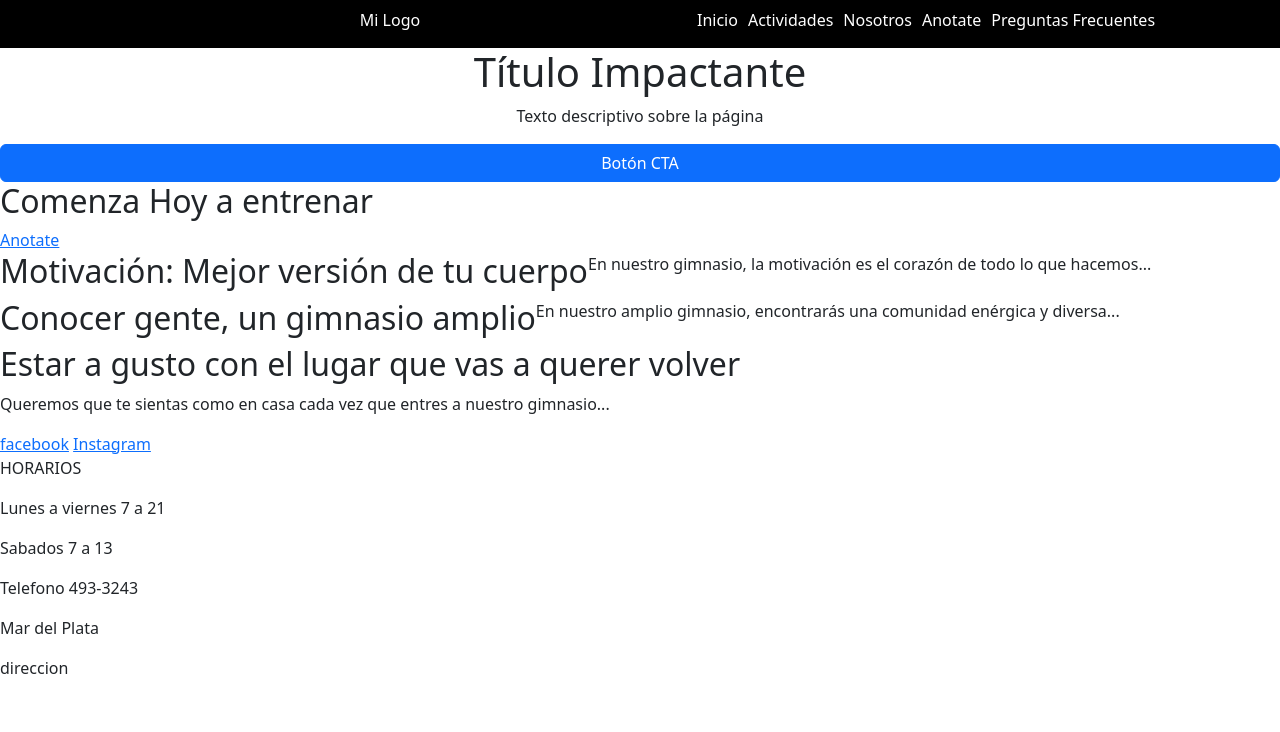
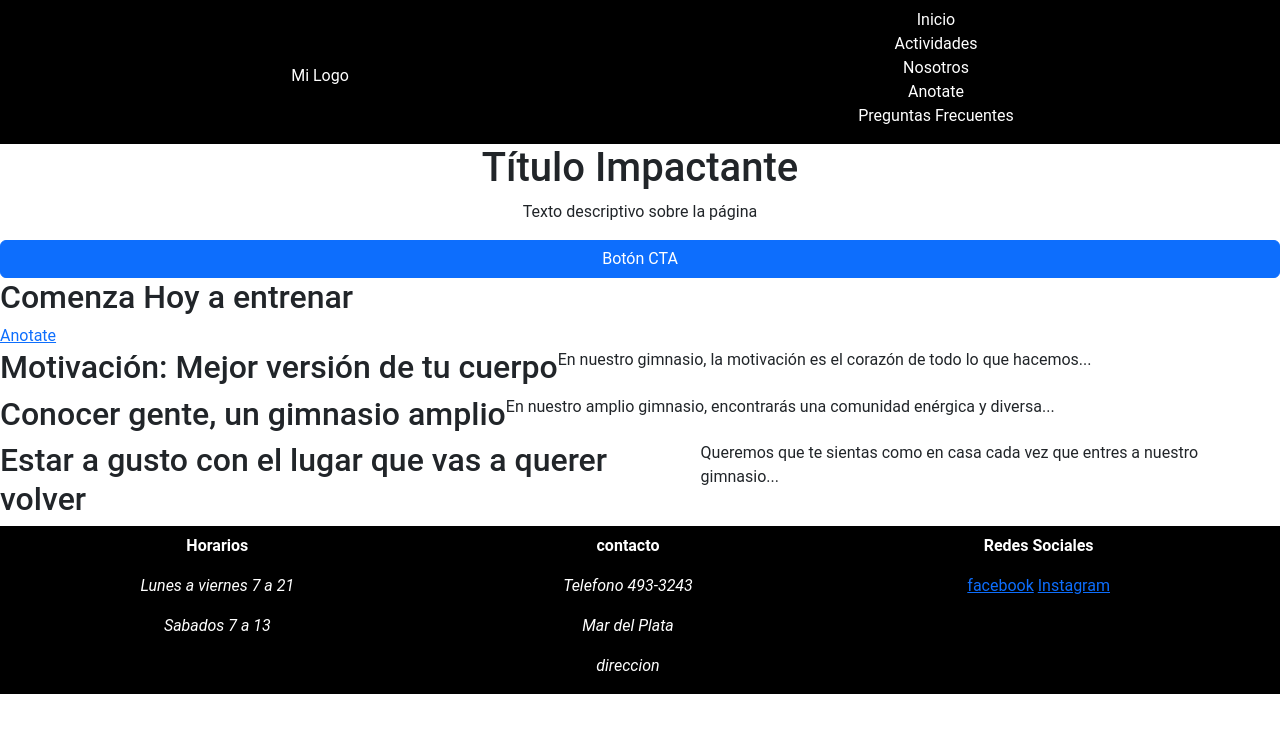
Before and after one commit to falchon100/PotreroDigital, a plain HTML site: page index.html in a window 1280 px wide. Drawn offline with nearby package versions, Linux system fonts and the light colour scheme.

Commit message:
seguimos

```diff
--- a/css/styles.css
+++ b/css/styles.css
@@ -1,9 +1,19 @@
 * {
   margin: 0;
   padding: 0;
-  box-sizing: border-box; /* Ajustar el modelo de caja a border-box (opcional) */
+  box-sizing: border-box;
+  font-family: Roboto;
 }
 
+nav{
+background-color: black;
+color: white;
+text-align: center;
+}
+
+nav .row {
+  align-items: center;
+}
 
 /* Barra */
 nav a {
@@ -17,6 +27,24 @@ nav li{
   list-style: none;
 }
 
-.Bar{
-  justify-content: space-around;
+
+/* --------------------------------------------ARTICLES -----------------------------------------*/
+
+
+
+/* FOOTER */
+
+.footer{
+  display: flex;
+  background-color: black;
+  color: white;
+  justify-content: space-between;
 }
+
+.footer_titulos{
+  font-weight: bold;
+}
+
+.footer_texto{
+  font-style: oblique;
+}
--- a/index.html
+++ b/index.html
@@ -10,10 +10,10 @@
 <body>
     <header class="hero-image">
         <!-- Barra de navegacion que uso en todas las vistas -->
-        <nav class="Bar d-flex bg-black text-white pt-2 ">
-          <div></div>
-          <a cl ass="pepito">Mi Logo</a>
-            <ul class=" d-flex ">
+        <nav class=" pt-2 container-fluid">
+          <div class="row container-fluid">
+            <a class="col-12 col-md-6">Mi Logo</a>
+              <ul class="col-12 col-md-6">
                 <li>
                   <a  href="#">Inicio</a>
                 </li>
@@ -30,6 +30,7 @@
                   <a  href="./views/preguntas_frecuentes.html">Preguntas Frecuentes</a>
                 </li>
               </ul>
+          </div>
         </nav>
 
 
@@ -59,23 +60,29 @@
       <p>En nuestro amplio gimnasio, encontrarás una comunidad enérgica y diversa...</p>
     </article>
 
-    <article  >
+    <article class="d-flex"  >
       <h2>Estar a gusto con el lugar que vas a querer volver</h2>
       <p>Queremos que te sientas como en casa cada vez que entres a nuestro gimnasio...</p>
     </article>
 
-    <footer>
-      <div>
-        <div>
+    <footer class="footer container-fluid text-center pt-2">
+      <div class="row container-fluid">
+        <div class="col-12  col-md-4">
+          <p class="footer_titulos">Horarios</p>
+          <p class="footer_texto">Lunes a viernes  7 a 21 </p>
+          <p class="footer_texto">Sabados 7 a 13</p>
+        </div>
+          <div class="col-12 col-md-4">
+            <p class="footer_titulos">contacto</p>
+            <p class="footer_texto">Telefono 493-3243</p>
+            <p class="footer_texto">Mar del Plata</p>
+            <p class="footer_texto">direccion</p>
+          </div>
+        <div class="col-12 col-md-4">
+          <p class="footer_titulos">Redes Sociales</p>
           <a href="">facebook</a>
           <a href="">Instagram </a>
-        </div>
-        <p>HORARIOS</p>
-        <p>Lunes a viernes  7 a 21 </p>
-        <p>Sabados 7 a 13</p>
-        <p>Telefono 493-3243</p>
-        <p>Mar del Plata</p>
-        <p>direccion</p>
+        </div >
       </div>
       </footer>
     <script src="https://cdn.jsdelivr.net/npm/bootstrap@5.3.0/dist/js/bootstrap.bundle.min.js" integrity="sha384-geWF76RCwLtnZ8qwWowPQNguL3RmwHVBC9FhGdlKrxdiJJigb/j/68SIy3Te4Bkz" crossorigin="anonymous"></script>
```
Also changed, not shown: views/preguntas_frecuentes.html (+1 -1 lines). Lines whose indentation alone changed are shown as unchanged.
